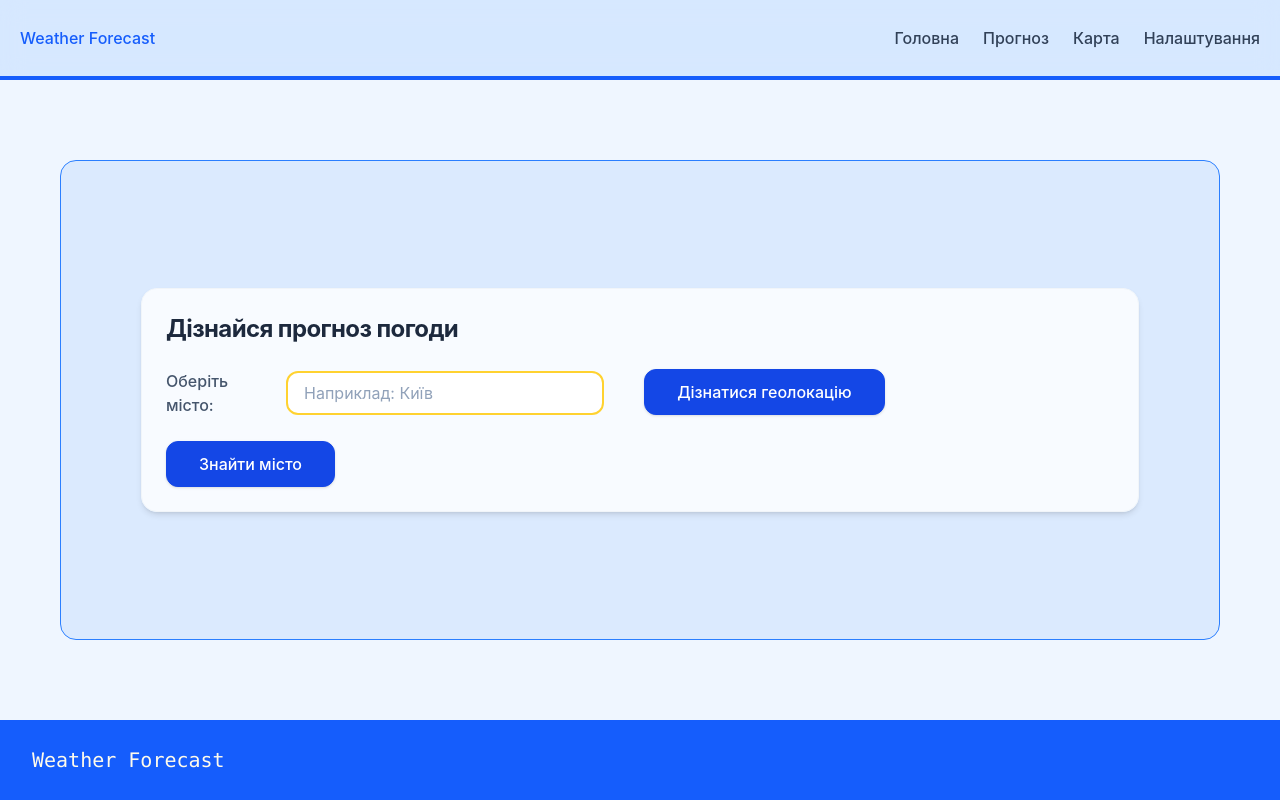
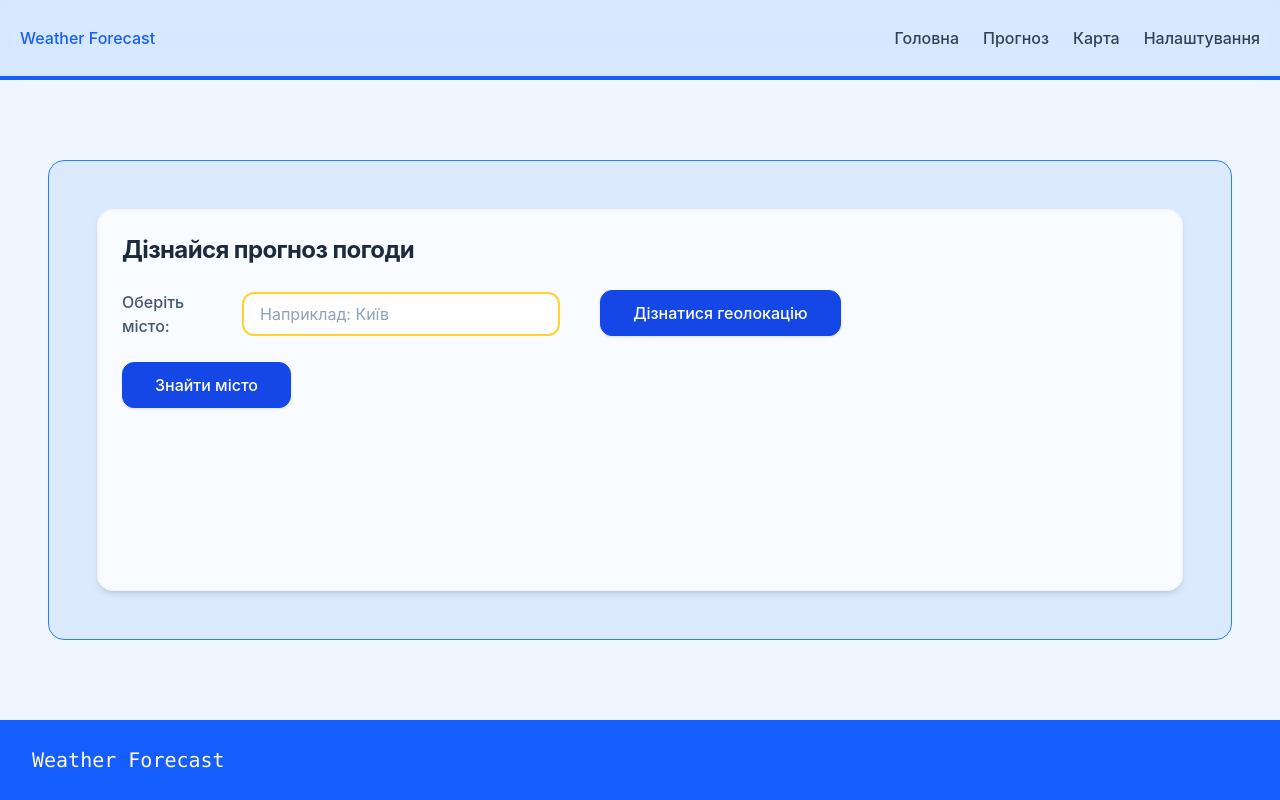
Before and after one commit to VladKugot/weatherForecast, a React (Vite) app: page / in a window 1280 px wide. Built offline with nearby package versions, Linux system fonts and the light colour scheme.

Commit message:
adaptive section

```diff
--- a/src/App.tsx
+++ b/src/App.tsx
@@ -9,8 +9,9 @@ function App() {
       <Header />
 
       <section
-        className="mx-15 box-border flex flex-1 items-center justify-between
-          rounded-2xl border border-blue-500 bg-blue-100 p-20"
+        className="box-border flex flex-1 flex-col md:flex-row justify-between
+          rounded-2xl border border-blue-500 bg-blue-100
+          p-4 sm:p-8 md:p-12 mx-4 sm:mx-8 md:mx-12"
       >
         <MainPage />
       </section>
```
